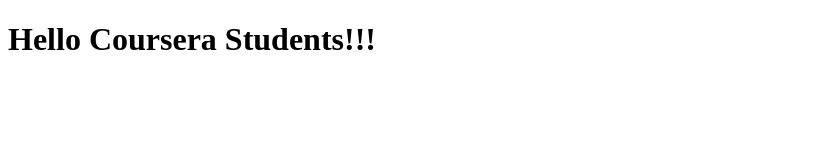
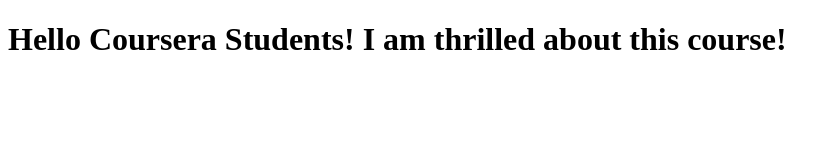
Before and after one commit to valen77ino/coursera-test, a plain HTML site: page index.html in a window 1280 px wide. Shown: the whole page, without its empty margins (0-839 px from the left). Drawn offline with Linux system fonts and the light colour scheme.

Commit message:
Next version of web file.

```diff
--- a/index.html
+++ b/index.html
@@ -5,6 +5,6 @@
     <title>Hello Coursera</title>
   </head>
   <body>
-    <h1>Hello Coursera Students!!!</h1>
+    <h1>Hello Coursera Students! I am thrilled about this course!</h1>
   </body>
 </html>
```
